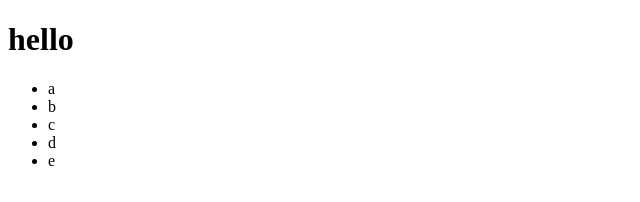
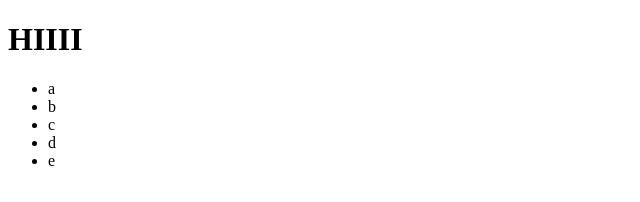
Before and after one commit to ColinTheRobot/deployment-test, a plain HTML site: page index.html in a window 1280 px wide. Shown: the full height of the page, 0-640 px from the left. Drawn offline with Linux system fonts and the light colour scheme.

Commit message:
making changes

```diff
--- a/index.html
+++ b/index.html
@@ -5,7 +5,7 @@
   <title></title>
 </head>
 <body>
-  <h1>hello</h1>
+  <h1>HIIII</h1>
   <ul>
     <li>a</li>
     <li>b</li>
```
